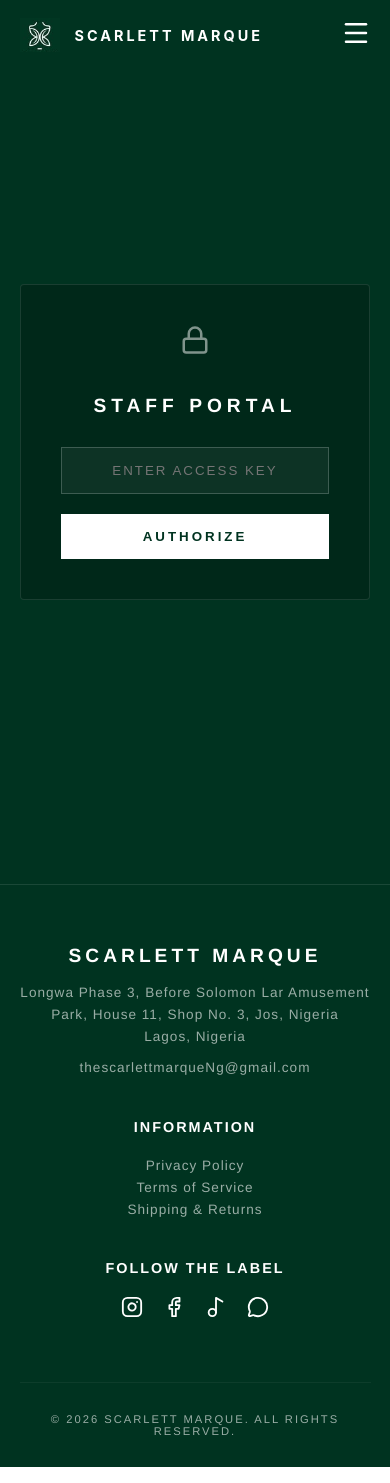
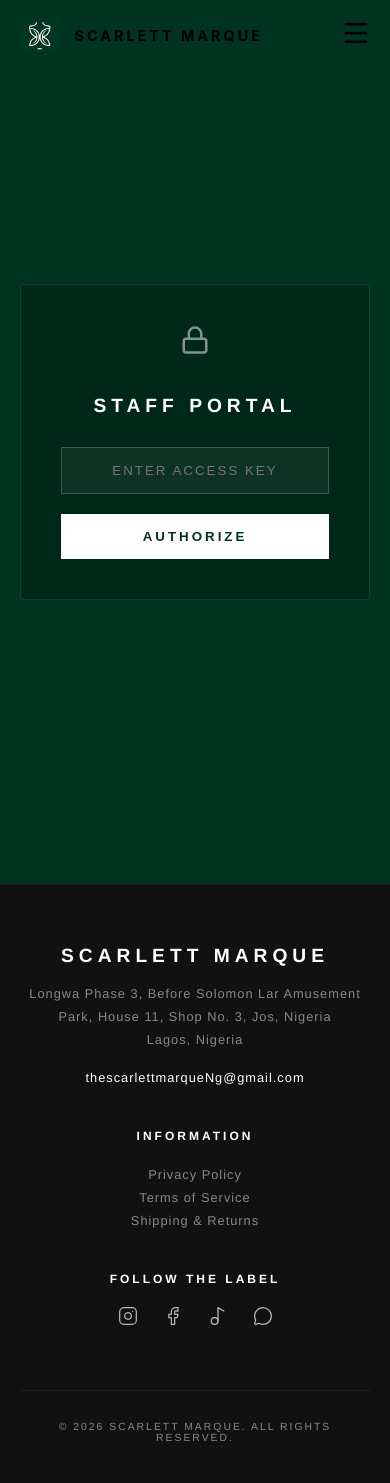
Before and after one commit to rotneng/Scarlett-Marque-Store, a React (Create React App) app in the folder fashion-frontend/: page /admin/login in a window 390 px wide. Built offline with nearby package versions, Linux system fonts and the light colour scheme.

Commit message:
feat: implement responsive Footer and Navbar components with navigation and social links

```diff
--- a/fashion-frontend/src/components/Footer.js
+++ b/fashion-frontend/src/components/Footer.js
@@ -1,5 +1,4 @@
 import React, { useState, useEffect } from "react";
-// FIXED: Changed 'lucide-material' to 'lucide-react'
 import { Instagram, Facebook, MessageCircle, Music2 } from "lucide-react";
 
 const Footer = () => {
@@ -14,18 +13,22 @@ const Footer = () => {
   const isMobile = windowWidth <= 768;
 
   const colors = {
-    brandGreen: "#003320",
+    footerBg: "#111111",
     white: "#ffffff",
-    muted: "rgba(255, 255, 255, 0.6)",
+    muted: "rgba(255, 255, 255, 0.5)",
   };
 
   const styles = {
     footer: {
-      backgroundColor: colors.brandGreen,
+      backgroundColor: colors.footerBg,
       color: colors.white,
-      padding: isMobile ? "60px 5% 30px" : "80px 8% 40px",
+      padding: isMobile ? "60px 5% 40px" : "100px 8% 40px",
       fontFamily: '"Helvetica Neue", sans-serif',
-      borderTop: "1px solid rgba(255,255,255,0.1)",
+      borderTop: "1px solid rgba(255,255,255,0.05)",
+      width: "100%",
+      display: "block",
+      boxSizing: "border-box",
+      margin: 0,
     },
     container: {
       display: "grid",
@@ -42,40 +45,42 @@ const Footer = () => {
     logoText: {
       fontSize: "1.2rem",
       fontWeight: "800",
-      letterSpacing: "4px",
+      letterSpacing: "5px",
       textTransform: "uppercase",
     },
     addressText: {
-      fontSize: "0.85rem",
-      lineHeight: "1.6",
+      fontSize: "0.8rem",
+      lineHeight: "1.8",
       color: colors.muted,
       letterSpacing: "1px",
     },
     heading: {
-      fontSize: "0.9rem",
+      fontSize: "0.75rem",
       fontWeight: "700",
       textTransform: "uppercase",
-      letterSpacing: "2px",
+      letterSpacing: "3px",
       marginBottom: "20px",
     },
     socialContainer: {
       display: "flex",
-      gap: "20px",
+      gap: "25px",
       justifyContent: isMobile ? "center" : "flex-start",
     },
     socialIcon: {
       color: colors.white,
       transition: "opacity 0.3s ease",
       cursor: "pointer",
+      opacity: 0.7,
     },
     copyright: {
       textAlign: "center",
-      fontSize: "0.7rem",
+      fontSize: "0.65rem",
       letterSpacing: "2px",
       color: colors.muted,
       textTransform: "uppercase",
       borderTop: "1px solid rgba(255,255,255,0.05)",
       paddingTop: "30px",
+      margin: 0,
     },
   };
 
@@ -90,7 +95,13 @@ const Footer = () => {
             <br />
             Lagos, Nigeria
             <br />
-            <span style={{ marginTop: "10px", display: "block" }}>
+            <span
+              style={{
+                marginTop: "15px",
+                display: "block",
+                color: colors.white,
+              }}
+            >
               thescarlettmarqueNg@gmail.com
             </span>
           </div>
@@ -115,34 +126,40 @@ const Footer = () => {
               target="_blank"
               rel="noreferrer"
               style={styles.socialIcon}
+              onMouseOver={(e) => (e.currentTarget.style.opacity = "1")}
+              onMouseOut={(e) => (e.currentTarget.style.opacity = "0.7")}
             >
-              <Instagram size={22} />
+              <Instagram size={20} strokeWidth={1.5} />
             </a>
             <a
               href="https://www.facebook.com/share/1Dq3x3bYRA/?mibextid=wwXIfr&u=https%3A%2F%2Fwww.facebook.com%2F_thescarlettmarque%2F"
               target="_blank"
               rel="noreferrer"
               style={styles.socialIcon}
+              onMouseOver={(e) => (e.currentTarget.style.opacity = "1")}
+              onMouseOut={(e) => (e.currentTarget.style.opacity = "0.7")}
             >
-              <Facebook size={22} />
+              <Facebook size={20} strokeWidth={1.5} />
             </a>
-            {/* TikTok Link */}
             <a
               href="https://tiktok.com/@scarlettmarqueng"
               target="_blank"
               rel="noreferrer"
               style={styles.socialIcon}
+              onMouseOver={(e) => (e.currentTarget.style.opacity = "1")}
+              onMouseOut={(e) => (e.currentTarget.style.opacity = "0.7")}
             >
-              <Music2 size={22} />
+              <Music2 size={20} strokeWidth={1.5} />
             </a>
-            {/* WhatsApp Link */}
             <a
               href="https://wa.me/2349036830073"
               target="_blank"
               rel="noreferrer"
               style={styles.socialIcon}
+              onMouseOver={(e) => (e.currentTarget.style.opacity = "1")}
+              onMouseOut={(e) => (e.currentTarget.style.opacity = "0.7")}
             >
-              <MessageCircle size={22} />
+              <MessageCircle size={20} strokeWidth={1.5} />
             </a>
           </div>
         </div>
--- a/fashion-frontend/src/components/Navbar.js
+++ b/fashion-frontend/src/components/Navbar.js
@@ -14,6 +14,7 @@ const Navbar = () => {
   const colors = {
     brandGreen: "#003320",
     white: "#ffffff",
+    brandBlack: "#000000",
   };
 
   useEffect(() => {
@@ -30,6 +31,9 @@ const Navbar = () => {
 
   const isMobile = windowWidth <= 768;
   const isTablet = windowWidth > 768 && windowWidth <= 1100;
+
+  const activeTextColor =
+    scrolled || mobileOpen ? colors.white : colors.brandBlack;
 
   const styles = {
     nav: {
@@ -61,13 +65,14 @@ const Navbar = () => {
       objectFit: "contain",
     },
     brandName: {
-      color: colors.white,
+      color: activeTextColor,
       fontSize: isMobile ? "0.9rem" : isTablet ? "1rem" : "1.3rem",
       fontWeight: "700",
       letterSpacing: isTablet ? "1px" : "3px",
       textTransform: "uppercase",
       margin: 0,
       whiteSpace: "nowrap",
+      transition: "color 0.4s ease",
     },
     navLinks: {
       display: isMobile ? (mobileOpen ? "flex" : "none") : "flex",
@@ -86,7 +91,7 @@ const Navbar = () => {
       padding: 0,
     },
     link: {
-      color: colors.white,
+      color: isMobile ? colors.white : activeTextColor,
       textDecoration: "none",
       fontSize: isMobile ? "1.5rem" : isTablet ? "0.7rem" : "0.8rem",
       textTransform: "uppercase",
@@ -94,11 +99,12 @@ const Navbar = () => {
       cursor: "pointer",
       opacity: 0.9,
       whiteSpace: "nowrap",
+      transition: "color 0.4s ease",
     },
     shopBtn: {
-      border: `1px solid ${colors.white}`,
+      border: `1px solid ${isMobile ? colors.white : activeTextColor}`,
       padding: isTablet ? "8px 12px" : "10px 20px",
-      color: colors.white,
+      color: isMobile ? colors.white : activeTextColor,
       textDecoration: "none",
       fontSize: isTablet ? "0.7rem" : "0.8rem",
       fontWeight: "bold",
@@ -124,7 +130,7 @@ const Navbar = () => {
       {isMobile && (
         <div
           onClick={() => setMobileOpen(!mobileOpen)}
-          style={{ cursor: "pointer", zIndex: 1001, color: colors.white }}
+          style={{ cursor: "pointer", zIndex: 1001, color: activeTextColor }}
         >
           {mobileOpen ? <X size={30} /> : <Menu size={30} />}
         </div>
```
